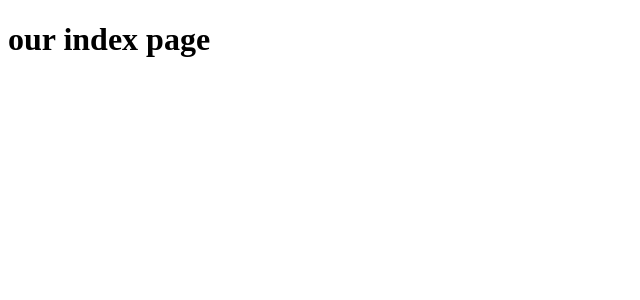
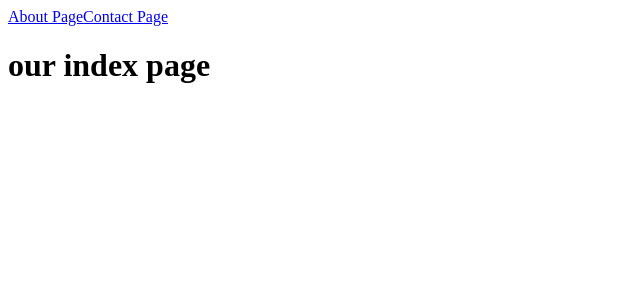
Before and after one commit to nelsW70/first-next, a Next.js app: page / in a window 1280 px wide. Shown: the top 300 px of the page, without its empty margins (0-640 px from the left). Built offline with nearby package versions, Linux system fonts and the light colour scheme.

Commit message:
add: basic pages and route structure

```diff
--- a/pages/index.js
+++ b/pages/index.js
@@ -1,7 +1,18 @@
-const Index = () => (
-  <div>
-    <h1>our index page</h1>
-  </div>
-);
+import Link from 'next/link';
+
+const Index = () => {
+  console.log('index component');
+  return (
+    <div>
+      <Link href="/about">
+        <a>About Page</a>
+      </Link>
+      <Link href="/contact">
+        <a>Contact Page</a>
+      </Link>
+      <h1>our index page</h1>
+    </div>
+  );
+};
 
 export default Index;
```
Also changed, not shown: pages/about.js (added, +7 -0 lines), pages/contact.js (added, +12 -0 lines).
